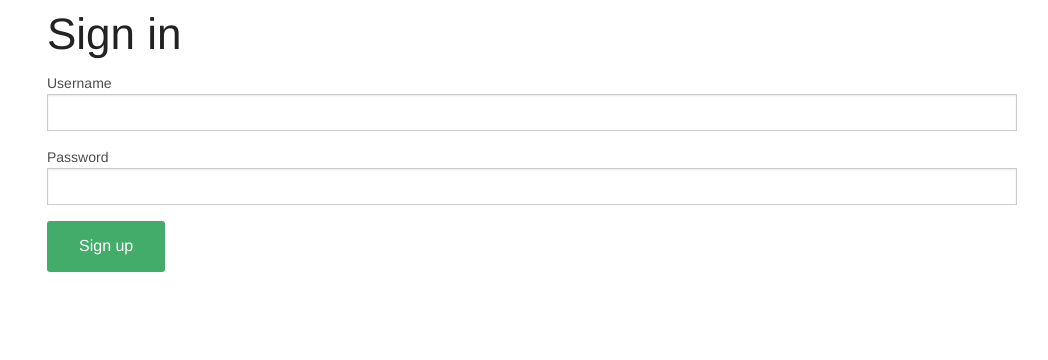
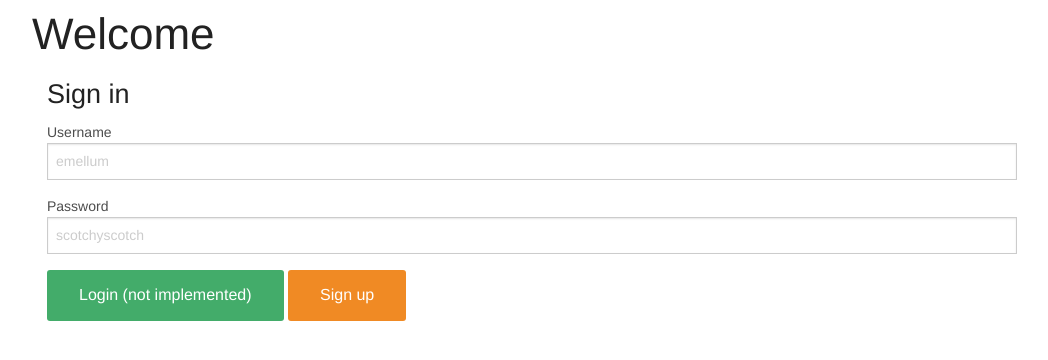
Before and after one commit to csuwebdev/angular-intro, a website: page index.html in a window 1280 px wide. Shown: the whole page, without its empty margins (108-1156 px from the left). Drawn offline with Linux system fonts and the light colour scheme.

Commit message:
Slight fixes and improvements

```diff
--- a/index.html
+++ b/index.html
@@ -14,39 +14,39 @@
   </head>
   <body>
     <div class="row">
+      <h1>Welcome {{name}}</h1>
       <div class="large-12 columns" ng-init="signin=true">
         <div ng-show="signin">
-        <h1>Sign in</h1>
+          <h3>Sign in</h3>
           <label>Username
-          <input type="text" ng-model="name">
+            <input type="text" placeholder="emellum" ng-model="name">
           </label>
           <label>Password
-          <input type="text" ng-model="test">
+            <input type="password" placeholder="scotchyscotch" ng-model="password">
           </label>
-        <button class="button radius success" ng-click="signin=false">Sign up</button>
+          <button class="button radius success" >Login (not implemented)</button>
+          <button class="button radius warning" ng-click="signin=false">Sign up</button>
         </div>
         <div ng-hide="signin">
-        <h1>Sign up</h1>
+          <h3>Sign up</h3>
           <label>Username
-          <input type="text" ng-model="name">
+            <input type="text" placeholder="emellum" ng-model="name">
           </label>
           <label>Email
-          <input type="text" ng-model="test">
+            <input type="email" placeholder="emellum@mail.csuchico.edu" ng-model="email">
           </label>
           <label>Password
-          <input type="text" ng-model="test">
+            <input type="password" placeholder="scotchyscotch" ng-model="password">
           </label>
           <label>Confirm Password
-          <input type="text" ng-model="name">
+            <input type="password" placeholder="scotchyscotch" ng-model="confirm">
           </label>
-
-        <button class="button radius success" ng-click="signin=true">Sign in</button>
-
+          <button class="button radius success">Create Account (not implemented)</button>
+          <button class="button radius warning" ng-click="signin=true">Sign in</button>
         </div>
       </div>
     </div>
     <div class="row">
     </div>
-
   </body>
 </html>
```
Also changed, not shown: README.md (added). Lines whose indentation alone changed are shown as unchanged.
